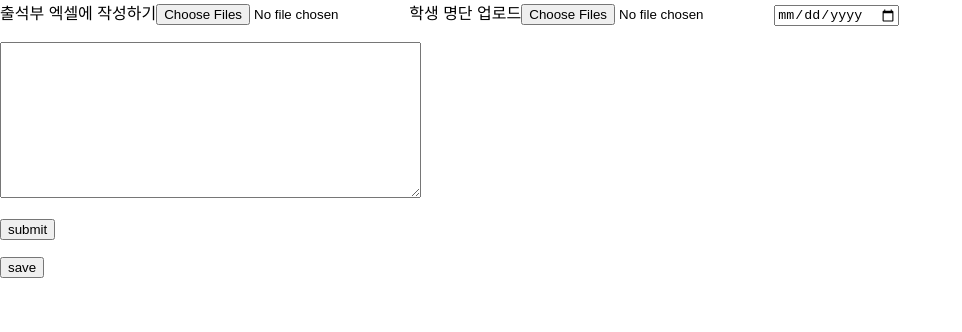
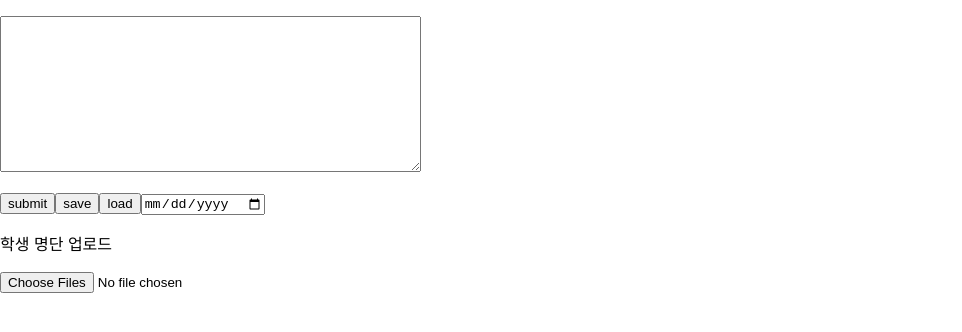
Before and after one commit to thswnsghvkdn/attcheck, a React (Create React App) app in the folder client/: page / in a window 1280 px wide. Shown: the top 332 px of the page, without its empty margins (0-962 px from the left). Built offline with nearby package versions, Linux system fonts and the light colour scheme.

Commit message:
엑셀파일에서 학생정보를 가져와 DB에 저장하기

```diff
--- a/client/src/App.js
+++ b/client/src/App.js
@@ -1,25 +1,25 @@
 import React from 'react';
 import axios from 'axios';
 import Excel from 'exceljs'
-import CheckName from './components/CheckName';
 
 class App extends React.Component {
-  attendanceLists = [];
-  studentsInfo = [];
-  month = -1;
-  week = -1;
-  students = "";
-  selected = -1;
-  sameName = {
+  attendanceLists = []; // 서버에 보낼 출석한 아이디 배열
+  studentsInfo = []; // 서버에서 가져 올 학생 명단
+  month = -1; // 사용자가 입력 한 월
+  week = -1; // 사용자가 입력 한 주차
+  students = ""; // 출석 학생 명단
+  excelFile = null; // 출석정보를 작성할 파일
+  sameName = { // 동명이인 객체
     name : "",
     people : [],
   }
   constructor(props){
     super(props);
-    //this.fileHandler2 = this.fileHandler2.bind(this)
-    //this.fileDownloader = this.fileDownloader.bind(this)
+    // 함수들에 this 를 bind 시킨다.
+    this.loadData = this.loadData.bind(this);
+    this.fileHandler = this.fileHandler.bind(this);
+    this.fileDownloader = this.fileDownloader.bind(this);
     this.state = { // ui에 영향을 주는 부분  setState를 호출하여 리렌더가 필요한 부분을 포함한다.
-      excelFile : null
     }
   }
 // 서버에서 넘어온 객체를 가지고 엑셀을 수정
@@ -39,26 +39,7 @@ savefile( wb , stu)
       }
   }
 }
-// 서버에서 넘어온 객체를 가지고 엑셀을 수정
-loadfile( wb )
-{
-  var lists = [];
-  var num = 0;
-  while(1)
-  {
-    var obj = {
-      name : "" , univ : "" , age : 1
-    };
-    obj.name = wb.worksheets[3].getRow(5 + num).getCell(5).value;
-    obj.univ = wb.worksheets[3].getRow(5 + num).getCell(6).value;
-    obj.age =  Number(wb.worksheets[3].getRow(5 + num).getCell(13).value);
-    if(obj.name == undefined || obj.name === "") break;
-    lists.push(obj);
-    num++;
-  }
-  console.log(lists)
-  return lists;
-}
+
 
 // prompt 띄우기
 makePrompt(name ,results)
@@ -91,6 +72,8 @@ makePrompt(name ,results)
   };
   return id;
 }
+
+
 // 출석 명단을 가지고 학생 명부에서 찾는다.
 findStudent(student)
 {
@@ -112,11 +95,14 @@ findStudent(student)
   }
   else this.attendanceLists.push(this.sameName.people[0].id);
 }
+
+
   // 파일을 업로드하면 해당 파일에 데이터베이스의 명단을 가지고 수정하여 새파일을 다운로드한다.
  fileHandler = (e) => {
   var filename = this.month + "월 " + this.week + "주차 대학부 출석";
   // 업로드한 파일을 저장한다.
   const files = e.target.files[0];
+  this.excelFile = files;
   const wb = new Excel.Workbook();
   const reader = new FileReader()
 
@@ -143,9 +129,9 @@ findStudent(student)
   }
 
   fileDownloader () {
-    var filename =   "월 주차 대학부 출석";
+    var filename = this.month + "월 " + this.week + "주차 대학부 출석";
     // 업로드한 파일을 저장한다.
-    const files = this.state.excelFile;
+    const files = this.excelFile;
     const wb = new Excel.Workbook();
     const reader = new FileReader()
 
@@ -168,40 +154,37 @@ findStudent(student)
       }
   }
 
-// 파일을 업로드하면 해당 파일에 데이터베이스의 명단을 가지고 수정하여 새파일을 다운로드한다.
- fileHandler2 = (e) => {
+// 업로드된 엑셀 파일에서 학생 정보를 가져와 서버에 넘겨 DB에 저장한다.
+loadData = () => {
   // 업로드한 파일을 저장한다.
-  const files = e.target.files[0];
+  const files = this.excelFile;
   const wb = new Excel.Workbook();
-  const reader = new FileReader()
-
-  reader.readAsArrayBuffer(files)
+  const reader = new FileReader();
+  reader.readAsArrayBuffer(files);
   reader.onload = () => {
     const buffer = reader.result;
     wb.xlsx.load(buffer).then(data => {
-    // axios로 서버에 DB에 저장된 출석정보를 요청한다
-    this.loadfile(wb);
-    this.setState({
-      excelFile : files,
+        // axios로 서버에 DB에 저장된 출석정보를 요청한다
+        var lists = []; // 학생들의 정보를 저장한다.
+        var num = 0;
+        while(1)
+        {
+          var obj = {
+           id: 1, name : "" , univ : "" , age : 1
+          };
+          obj.id = wb.worksheets[3].getRow(5 + num).getCell(1).value;
+          obj.name = wb.worksheets[3].getRow(5 + num).getCell(5).value;
+          obj.univ = wb.worksheets[3].getRow(5 + num).getCell(6).value;
+          obj.age = Number(wb.worksheets[3].getRow(5 + num).getCell(13).value);
+          if(obj.name == undefined || obj.name === "") break;
+          lists.push(obj);
+          num++;
+        }
+        axios.post('/stuInfo' , { info : lists } ).then( response =>{
+          console.log("done");
+        })
     })
-    /*
-    axios.post('/save' , { m : this.month , w : this.week } ).then( response =>{
-      this.savefile( wb, response.data ); // 받아온 엑셀에 수정하기
-      wb.xlsx.writeBuffer().then(function (data) {
-            const blob = new Blob([data],
-            { type: 'application/vnd.openxmlformats-officedocument.spreadsheetml.sheet' });
-            const url = window.URL.createObjectURL(blob);
-            const anchor = document.createElement('a');
-            anchor.href = url;
-            anchor.download = filename +'.xlsx';
-            anchor.click();
-            window.URL.revokeObjectURL(url);
-          });
-        })
-    */
-      })
     }
-    debugger;
   }
   // 날짜를 스테이트에 저장
    date = (e) =>{
@@ -239,6 +222,7 @@ findStudent(student)
   }
 
 render = () => {
+  /*
   var checkName
   if(this.sameName.people.length <= 1)
   {
@@ -252,18 +236,16 @@ render = () => {
     }.bind(this)}
     ></CheckName>
   }
+  */
   return (
     <div className="App">
-      <label for="file">출석부 엑셀에 작성하기</label>
-      <input type="file" multiple onChange={this.fileHandler}/>{/* 명단을 저장할 엑셀 파일을 올리기위한 태그 */}
-      <label for="file">학생 명단 업로드</label>
-      <input type="file" multiple onChange={this.fileHandler2} />{/* 명단을 저장할 엑셀 파일을 올리기위한 태그 */}
+      <p><textarea cols = "50" rows = "10" multiple onChange = {function(e){ this.students = e.target.value}.bind(this)}></textarea></p>{/* 출석명단 */}
+      <input type = "button" value = "submit" multiple onClick = {this.attcheck} ></input>{/* 서버에 보내기위한 submit 버튼 */}
+      <input type = "button" value = "save" multiple onClick = {this.fileDownloader} ></input>{/* 서버에 보내기위한 submit 버튼 */}
+      <input type = "button" value = "load" multiple onClick = {this.loadData} ></input>{/* 서버에 보내기위한 submit 버튼 */}
       <input type = "date" id = "myDate" multiple onChange={this.date} />{/*출석한 월과 주를 표시할 태그 */}
-      <p><textarea cols = "50" rows = "10" multiple onChange = {this.attendance}></textarea></p>{/* 출석명단 */}
-      <p><input type = "button" value = "submit" multiple onClick = {this.attcheck} ></input></p>{/* 서버에 보내기위한 submit 버튼 */}
-      <p><input type = "button" value = "save" multiple onClick = {this.fileDownloader} ></input></p>{/* 서버에 보내기위한 submit 버튼 */}
-
-      {checkName}
+      <p>학생 명단 업로드</p>
+      <input type="file" multiple onChange={function(e) {this.excelFile = e.target.files[0] }.bind(this)} />{/* 명단을 저장할 엑셀 파일을 올리기위한 태그 */}
     </div>
   );
   }
```
Also changed, not shown: client/src/setupProxy.js (+8 -0 lines), 1 other file (tests, documents, lock files or other folders).
